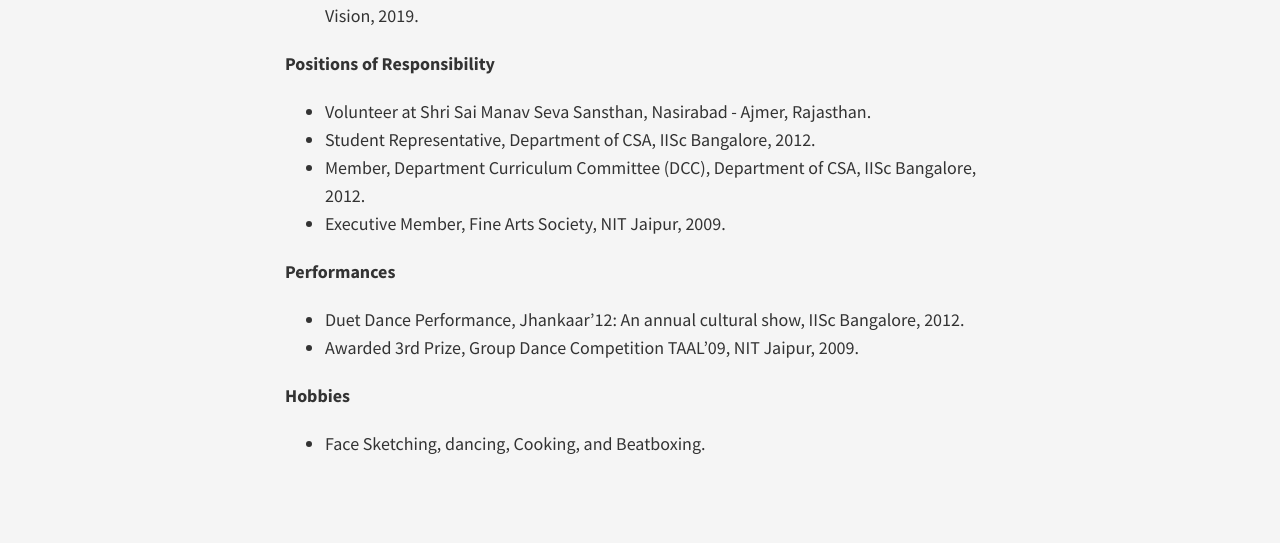
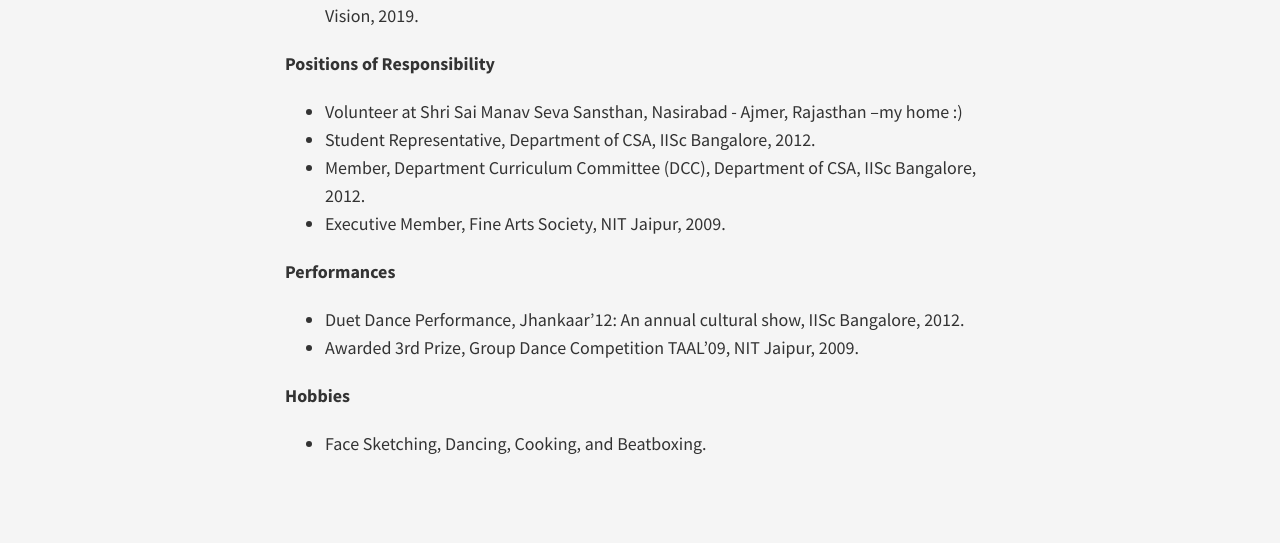
Before and after one commit to indramastan/indradeepmastan, a Jekyll site: the page built from extracurricularActivity/index.md, in a window 1280 px wide. Shown: the part 305-848 px from the top of the page. Built offline with Jekyll 4.4.1, drawn with Linux system fonts in a browser that asks for light colours; nearby versions of some CDN libraries.

Commit message:
Update index.md

```diff
--- a/extracurricularActivity/index.md
+++ b/extracurricularActivity/index.md
@@ -11,7 +11,7 @@
 
 **Positions of Responsibility**
 
-- Volunteer at Shri Sai Manav Seva Sansthan, Nasirabad - Ajmer, Rajasthan.
+- Volunteer at Shri Sai Manav Seva Sansthan, Nasirabad - Ajmer, Rajasthan --my home :)
 - Student Representative, Department of CSA, IISc Bangalore, 2012.
 - Member, Department Curriculum Committee (DCC), Department of CSA, IISc Bangalore, 2012.
 - Executive Member, Fine Arts Society, NIT Jaipur, 2009.
@@ -23,4 +23,4 @@
 
 
 **Hobbies**
-- Face Sketching, dancing, Cooking, and Beatboxing.
+- Face Sketching, Dancing, Cooking, and Beatboxing.
```
